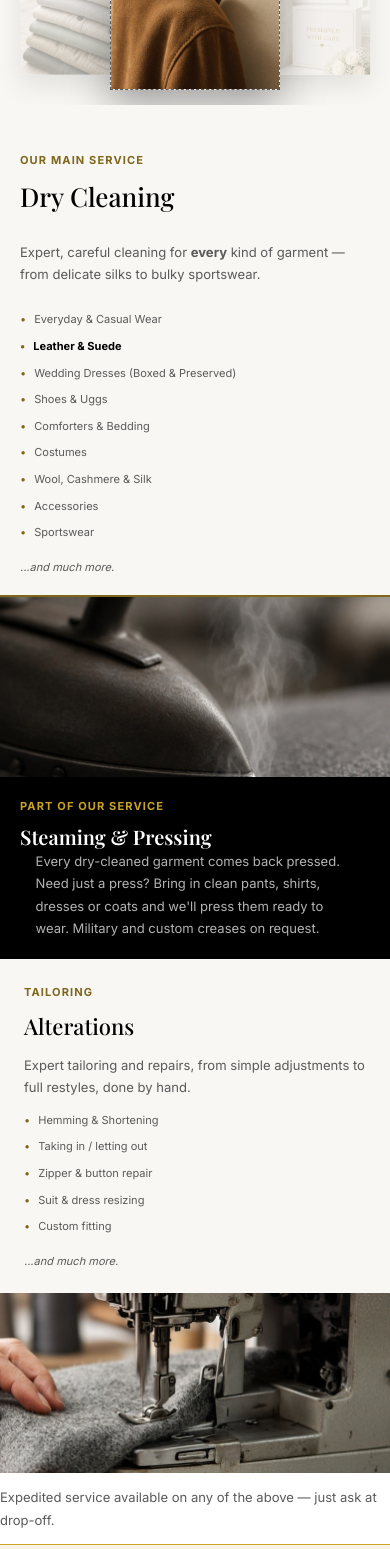
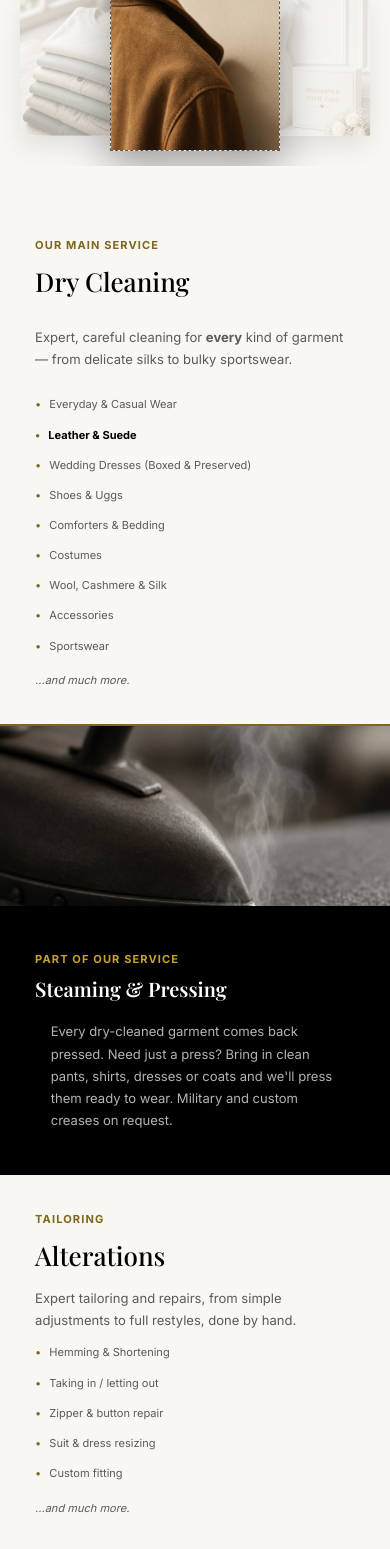
Before and after one commit to notEmmi/kandb, a React (Vite) app: page / in a window 390 px wide. Shown: the part 1120-2669 px from the top of the page. Built offline with nearby package versions, Linux system fonts and the light colour scheme; a web font is replaced by a local one.

Commit message:
style: update CSS variables for consistent padding and spacing across components

```diff
--- a/src/components/AboutSection.css
+++ b/src/components/AboutSection.css
@@ -14,14 +14,15 @@
 
 .about-content {
   margin: 0 auto;
-  padding: clamp(44px, 5vw, 80px) clamp(24px, 4vw, 64px) clamp(36px, 4vw, 56px);
+  padding: var(--section-pad-y) var(--section-pad-x);
   text-align: center;
 }
 
 .about-description {
   display: grid;
   grid-template-columns: repeat(auto-fit, minmax(min(280px, 100%), 1fr));
-  gap: clamp(24px, 3vw, 48px);
+  gap: var(--space-10);
+  margin-top: var(--section-header-gap);
   text-align: left;
 }
 
--- a/src/components/ContactSection.css
+++ b/src/components/ContactSection.css
@@ -16,7 +16,8 @@
 
 .contact-header {
   text-align: center;
-  padding: var(--space-12) var(--space-6) var(--space-8);
+  margin-bottom: 0; /* the bordered grid below starts the content */
+  padding: var(--section-pad-y) var(--section-pad-x) var(--section-header-gap);
 }
 
 .contact-intro {
@@ -36,7 +37,7 @@
   display: flex;
   flex-direction: column;
   gap: var(--space-6);
-  padding: var(--space-10);
+  padding: var(--space-12) var(--space-10);
 }
 
 .contact-label {
@@ -130,7 +131,7 @@ a.contact-value:hover {
 /* ----- Form ----- */
 
 .contact-form-wrap {
-  padding: var(--space-10);
+  padding: var(--space-12) var(--space-10);
   background: var(--background);
   border-left: 1px solid var(--muted);
 }
--- a/src/components/Perks.css
+++ b/src/components/Perks.css
@@ -4,7 +4,7 @@
   align-items: center;
   width: 100%;
   box-sizing: border-box;
-  padding: var(--space-12) var(--space-32);
+  padding: var(--section-pad-y) var(--section-pad-x);
   background: color-mix(in srgb, var(--background) 88%, var(--dark-accent) 12%);
   border-top: 1px solid var(--dark-accent);
   border-bottom: 1px solid var(--dark-accent);
@@ -12,7 +12,6 @@
 
 .perks-header {
   text-align: center;
-  margin-bottom: var(--space-8);
 }
 
 .perks-grid {
@@ -166,17 +165,7 @@
   color: color-mix(in srgb, var(--dark-primary) 40%, transparent);
 }
 
-@media (max-width: 780px) {
-  .perks {
-    padding: var(--space-12) var(--space-16);
-  }
-}
-
 @media (max-width: 480px) {
-  .perks {
-    padding: var(--space-12) var(--space-6);
-  }
-
   /* Stack the gift card mini-card above its text */
   .perk-light {
     flex-direction: column;
--- a/src/components/ReviewsSection.css
+++ b/src/components/ReviewsSection.css
@@ -1,7 +1,7 @@
 .reviews {
   flex-direction: column;
   align-items: center;
-  gap: var(--space-10);
+  gap: var(--section-header-gap);
   width: 100%;
   background: color-mix(in srgb, var(--background) 70%, var(--muted) 30%);
   border-top: 1px solid color-mix(in srgb, var(--muted) 80%, var(--background) 20%);
--- a/src/components/ServicesSection.css
+++ b/src/components/ServicesSection.css
@@ -2,10 +2,21 @@
   flex-direction: column;
   align-items: center;
   width: 100%;
+  padding-top: var(--section-pad-y);
 }
 
 .services-header {
   text-align: center;
+  padding-inline: var(--section-pad-x);
+}
+
+/* Closing line under the panels, keeps the section's bottom padding */
+.services-note {
+  margin: 0;
+  padding: var(--space-8) var(--section-pad-x) var(--section-pad-y);
+  text-align: center;
+  font-size: var(--font-size-sm);
+  font-style: italic;
 }
 
 
@@ -17,6 +28,7 @@
   margin: 0 auto;
   display: grid;
   grid-template-columns: repeat(2, minmax(0, 1fr));
+  min-height: var(--feature-min-height);
 }
 
 .drycleaning-media,
@@ -29,7 +41,7 @@
   flex-direction: column;
   gap: var(--space-3);
   min-width: 0;
-  padding-block: var(--space-6);
+  padding-block: var(--feature-pad);
   overflow: hidden;
 }
 
@@ -37,7 +49,7 @@
 .drycleaning-stage {
   position: relative;
   flex: 1;
-  min-height: clamp(260px, 30vw, 440px);
+  min-height: clamp(320px, 36vw, 540px);
   overflow: hidden;
 }
 
@@ -59,7 +71,7 @@
 }
 
 .drycleaning-body {
-  padding: clamp(20px, 4vw, 56px);
+  padding: var(--feature-pad);
   display: flex;
   flex-direction: column;
   justify-content: center;
@@ -67,10 +79,11 @@
 }
 
 .drycleaning-name {
+  margin: 0 0 var(--space-3);
   font-family: var(--font-serif);
-  font-size: 26px;
+  font-size: clamp(26px, 2.8vw, 34px);
+  font-weight: 500;
   color: var(--primary);
-  margin-bottom: 14px;
 }
 
 .drycleaning-description {
@@ -81,7 +94,7 @@
 .garments {
   display: grid;
   grid-template-columns: repeat(auto-fit, minmax(min(200px, 100%), 1fr));
-  gap: 10px 28px;
+  gap: var(--space-3) var(--space-8);
 }
 
 .garments-item, .alterations-item {
@@ -124,10 +137,13 @@
   width: 100%;
 }
 
+/* Supporting band: deliberately slimmer than the two focal panels */
 .pressing-body {
   display: flex;
   flex-wrap: wrap;
-  padding: clamp(20px, 4vw, 56px);
+  align-items: center;
+  gap: var(--space-4) 0;
+  padding: var(--space-10) var(--feature-pad);
 }
 
 .pressing-head {
@@ -153,9 +169,8 @@
   margin: 0;
   font-size: var(--font-size-md);
   line-height: 1.7;
-  color: rgba(255, 255, 255, 0.7);
-  padding-right: clamp(0px, 4vw, 56px);
-  padding-left: clamp(0px, 4vw, 56px);
+  color: color-mix(in srgb, var(--dark-primary) 70%, transparent);
+  padding-inline: clamp(0px, 4vw, 56px);
 }
 
 
@@ -187,6 +202,7 @@
 @media (max-width: 1024px) {
   .drycleaning {
     grid-template-columns: minmax(0, 1fr);
+    min-height: 0; /* stacked: let content set the height */
   }
 
   .drycleaning-stage {
@@ -214,6 +230,7 @@
   grid-template-columns: repeat(2, minmax(0, 1fr));
   align-items: stretch;
   width: 100%;
+  min-height: var(--feature-min-height);
   background: color-mix(in srgb, var(--background) 95%, var(--accent) 5%);
 }
 
@@ -227,13 +244,13 @@
   flex-direction: column;
   justify-content: center;
   min-width: 0;
-  padding: clamp(24px, 4vw, 56px);
+  padding: var(--feature-pad);
 }
 
 .alterations-title {
   margin: 0 0 var(--space-3);
   font-family: var(--font-serif);
-  font-size: clamp(22px, 2.4vw, 28px);
+  font-size: clamp(26px, 2.8vw, 34px);
   font-weight: 500;
   color: var(--primary);
 }
@@ -257,7 +274,7 @@
 .alterations-list {
   display: grid;
   grid-template-columns: repeat(auto-fit, minmax(min(180px, 100%), 1fr));
-  gap: 10px 28px;
+  gap: var(--space-3) var(--space-8);
 }
 
 .alterations-item {
@@ -268,6 +285,7 @@
 @media (max-width: 780px) {
   .alterations {
     grid-template-columns: minmax(0, 1fr);
+    min-height: 0;
   }
 
   .alterations-media {
```
